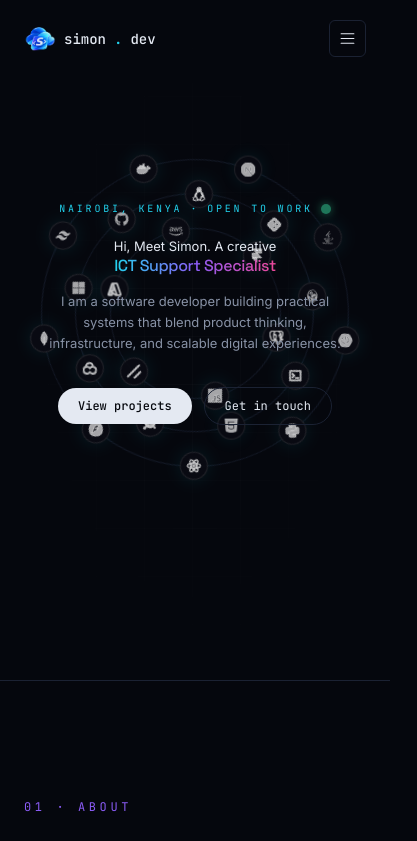
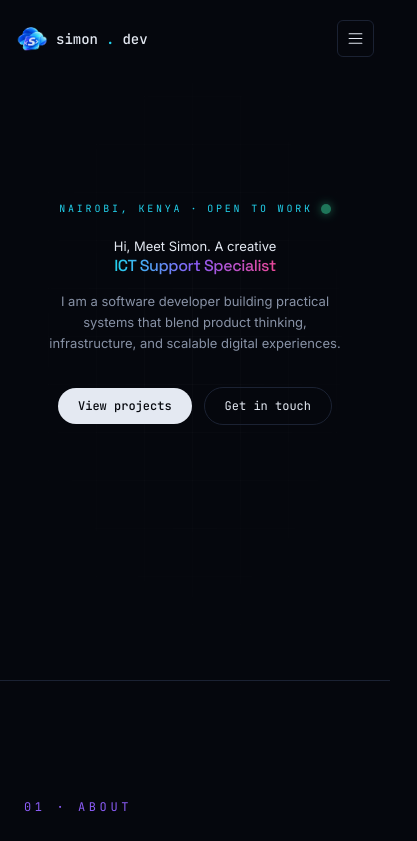
Before and after one commit to Simon-dev348/Simon-dev348.github.io, a Next.js app: page / in a window 390 px wide. Shown: the top 841 px of the page, 417 px wide, since content can reach past the window. Built offline with nearby package versions, Linux system fonts and the light colour scheme.

Commit message:
Updated Page Responsiveness

```diff
--- a/components/Certifications.tsx
+++ b/components/Certifications.tsx
@@ -43,7 +43,7 @@ export default function Certifications() {
         </Reveal>
         <div className="mt-8 grid gap-4 md:grid-cols-2">
           {certifications.map((certification, index) => (
-            <Reveal key={certification.title} delay={index * 0.08}>
+            <Reveal key={certification.title} delay={index * 0.08} className="min-w-0">
               <article className="flex h-full flex-col justify-between gap-6 rounded-xl border border-line bg-surface/50 p-6 transition-colors hover:border-cyan/40">
                 <div className="flex items-center gap-3">
                   <div className="flex h-[72px] w-[72px] shrink-0 items-center justify-center">
--- a/components/Hero.tsx
+++ b/components/Hero.tsx
@@ -105,7 +105,7 @@ export default function Hero() {
   const orbitRings = [
     { inset: "5%", icons: orbitIcons.slice(0, 9), phase: 0, duration: 120 },
     { inset: "15%", icons: orbitIcons.slice(9, 18), phase: 60, duration: 135 },
-    { inset: "25%", icons: orbitIcons.slice(18, 24), phase: 90, duration: 150 },
+    { inset: "25%", icons: orbitIcons.slice(18, 25), phase: 90, duration: 150 },
   ];
 
   return (
@@ -119,7 +119,7 @@ export default function Hero() {
               key={inset}
               animate={{ rotate: ringIndex % 2 === 0 ? 360 : -360 }}
               transition={{ duration, repeat: Infinity, ease: "linear" }}
-              className="absolute rounded-full border border-line/70"
+              className="absolute hidden rounded-full border border-line/70 md:block"
               style={{ inset, transformOrigin: "center center" }}
             >
               {icons.map(({ Icon, label }, iconIndex) => (
@@ -135,7 +135,7 @@ export default function Hero() {
                     <motion.div
                       animate={{ rotate: ringIndex % 2 === 0 ? -360 : 360 }}
                       transition={{ duration, repeat: Infinity, ease: "linear" }}
-                      className="flex h-7 w-7 items-center justify-center rounded-full border border-white/10 bg-[#090b12]/90 text-white/70 shadow-[0_0_18px_rgba(34,211,238,0.1)] transition-colors hover:border-cyan hover:text-cyan sm:h-10 sm:w-10 md:h-14 md:w-14"
+                      className="flex h-7 w-7 items-center justify-center rounded-full border border-white/20 bg-[#090b12] text-white transition-colors hover:border-cyan hover:text-cyan sm:h-10 sm:w-10 md:h-14 md:w-14"
                       style={{ transformOrigin: "center center" }}
                       title={label}
                     >
@@ -149,7 +149,10 @@ export default function Hero() {
                           transformOrigin: "center center",
                         }}
                       >
-                        <Icon className="h-3.5 w-3.5 sm:h-5 sm:w-5 md:h-6 md:w-6" strokeWidth={1.5} style={{ opacity: 0.9 }} />
+                        <Icon
+                          className={`h-3.5 w-3.5 sm:h-5 sm:w-5 md:h-6 md:w-6 ${label === "UiPath" ? "w-6 text-white sm:w-8 md:w-10" : ""}`}
+                          strokeWidth={1.5}
+                        />
                       </div>
                     </motion.div>
                   </div>
@@ -162,7 +165,7 @@ export default function Hero() {
             initial={{ opacity: 0, scale: 0.9 }}
             animate={{ opacity: 1, scale: 1 }}
             transition={{ duration: 0.8 }}
-            className="relative z-10 max-w-[360px] px-6"
+            className="relative z-10 -translate-y-8 max-w-[360px] px-6 sm:translate-y-0"
           >
           <motion.div
             initial={{ opacity: 0, y: 12 }}
--- a/components/Nav.tsx
+++ b/components/Nav.tsx
@@ -44,8 +44,8 @@ export default function Nav() {
         scrolled ? "border-b border-line bg-void/80 backdrop-blur-lg" : "bg-transparent"
       }`}
     >
-      <nav className="mx-auto flex max-w-6xl items-center justify-between px-6 py-5 md:px-16">
-        <a href="#" className="flex items-center gap-2 font-mono text-sm font-medium text-ink">
+      <nav className="mx-auto flex w-full max-w-6xl items-center justify-between px-4 py-5 sm:px-6 md:px-16">
+        <a href="#" className="flex min-w-0 items-center gap-2 whitespace-nowrap font-mono text-sm font-medium text-ink">
           <img src="/images/logo.png" alt="Simon.dev logo" className="h-8 w-8 object-contain" />
           {profile.name.toLowerCase()}<span className="text-cyan">.</span>dev
         </a>
```
